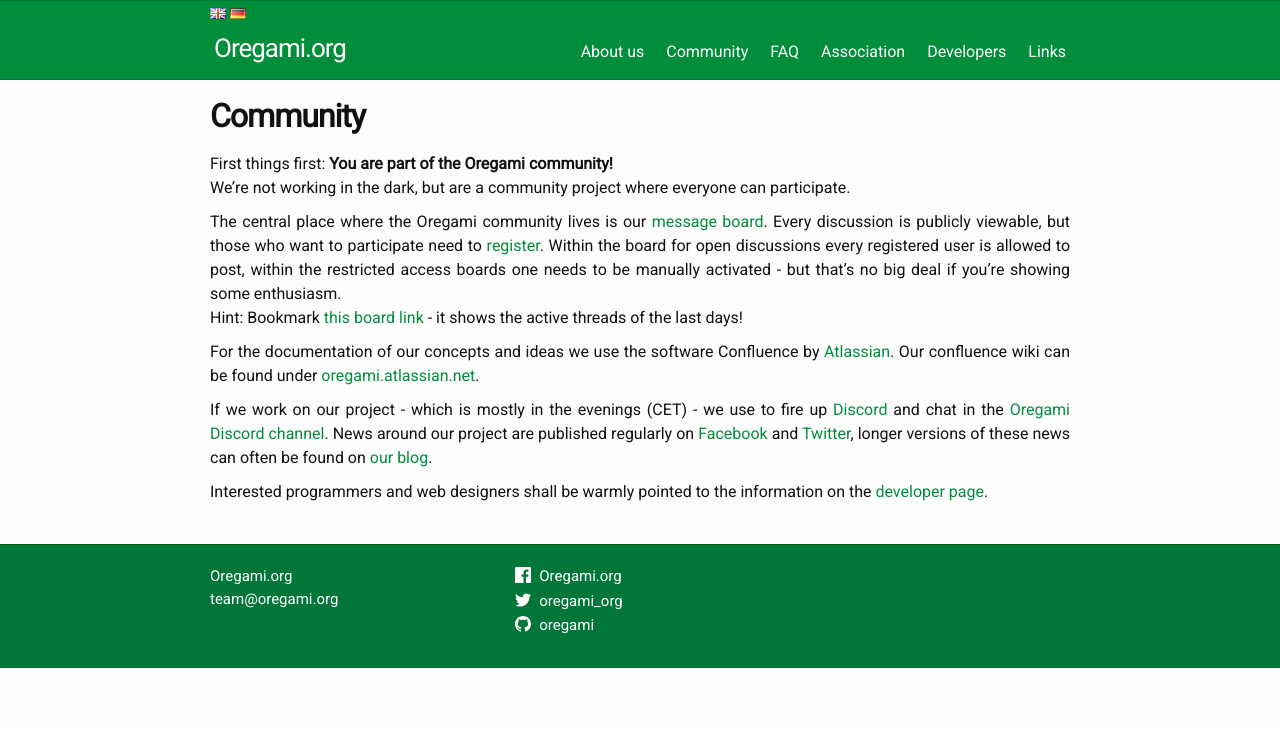
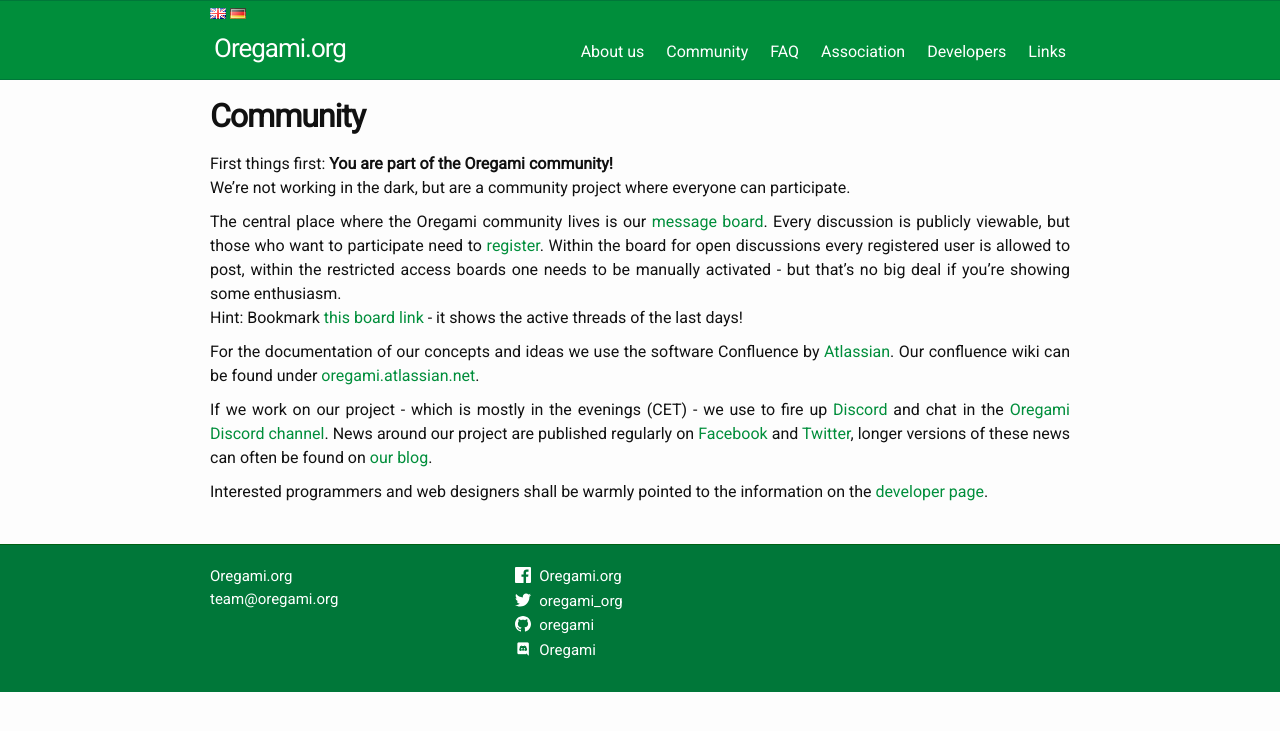
Before and after one commit to oregami/oregami.org-public-website, a Jekyll site: the page built from _pages_en/community.md, in a window 1280 px wide. Shown: the top 731 px of the page. Built offline with Jekyll 4.4.1, drawn with Linux system fonts in a browser that asks for light colours.

Commit message:
added discord link to social footer

```diff
--- a/_config.yml
+++ b/_config.yml
@@ -23,6 +23,7 @@
   twitter: oregami_org
   facebook: Oregami.org
   github: oregami
+  discord: yXWjzXc
 
 baseurl: "" # the subpath of your site, e.g. /blog
 url: "" # the base hostname & protocol for your site, e.g. http://example.com
--- a/_includes/social.html
+++ b/_includes/social.html
@@ -1,6 +1,7 @@
 <ul class="social-media-list">
-  {% if site.social_sites.facebook %}<li><a target="_blank" href="https://www.facebook.com/{{ site.social_sites.facebook | cgi_escape | escape }}"><svg class="svg-icon"><use xlink:href="/assets/minima-social-icons.svg#facebook"></use></svg> <span class="username">{{ site.social_sites.facebook | escape }}</span></a></li>{% endif %}
-  {% if site.social_sites.twitter %}<li><a target="_blank" href="https://www.twitter.com/{{ site.social_sites.twitter | cgi_escape | escape }}"><svg class="svg-icon"><use xlink:href="/assets/minima-social-icons.svg#twitter"></use></svg> <span class="username">{{ site.social_sites.twitter | escape }}</span></a></li>{% endif %}
-  {% if site.social_sites.github %}<li><a target="_blank" href="https://github.com/{{ site.social_sites.github | cgi_escape | escape }}"><svg class="svg-icon"><use xlink:href="/assets/minima-social-icons.svg#github"></use></svg> <span class="username">{{ site.social_sites.github | escape }}</span></a></li>{% endif %}
+  {% if site.social_sites.facebook %}<li><a title="Facebook" target="_blank" href="https://www.facebook.com/{{ site.social_sites.facebook | cgi_escape | escape }}"><svg class="svg-icon"><use xlink:href="/assets/minima-social-icons.svg#facebook"></use></svg> <span class="username">{{ site.social_sites.facebook | escape }}</span></a></li>{% endif %}
+  {% if site.social_sites.twitter %}<li><a title="Twitter" target="_blank" href="https://www.twitter.com/{{ site.social_sites.twitter | cgi_escape | escape }}"><svg class="svg-icon"><use xlink:href="/assets/minima-social-icons.svg#twitter"></use></svg> <span class="username">{{ site.social_sites.twitter | escape }}</span></a></li>{% endif %}
+  {% if site.social_sites.github %}<li><a title="Github" target="_blank" href="https://github.com/{{ site.social_sites.github | cgi_escape | escape }}"><svg class="svg-icon"><use xlink:href="/assets/minima-social-icons.svg#github"></use></svg> <span class="username">{{ site.social_sites.github | escape }}</span></a></li>{% endif %}
+  {% if site.social_sites.discord %}<li><a title="Discord chat" target="_blank" href="https://discord.gg/{{ site.social_sites.discord | cgi_escape | escape }}"><img class="svg-icon" src="/assets/images/Discord-Logo-White.png"></img> <span class="username">Oregami</span>{% endif %}
   {% if site.rss %}<li><a target="_blank" href="{{ 'feed.xml' | relative_url }}"><svg class="svg-icon"><use xlink:href="/assets/minima-social-icons.svg#rss"></use></svg> <span>{{ site.rss | escape }}</span></a></li>{% endif %}
 </ul>
```
Also changed, not shown: assets/images/Discord-Logo-White.png (added).
